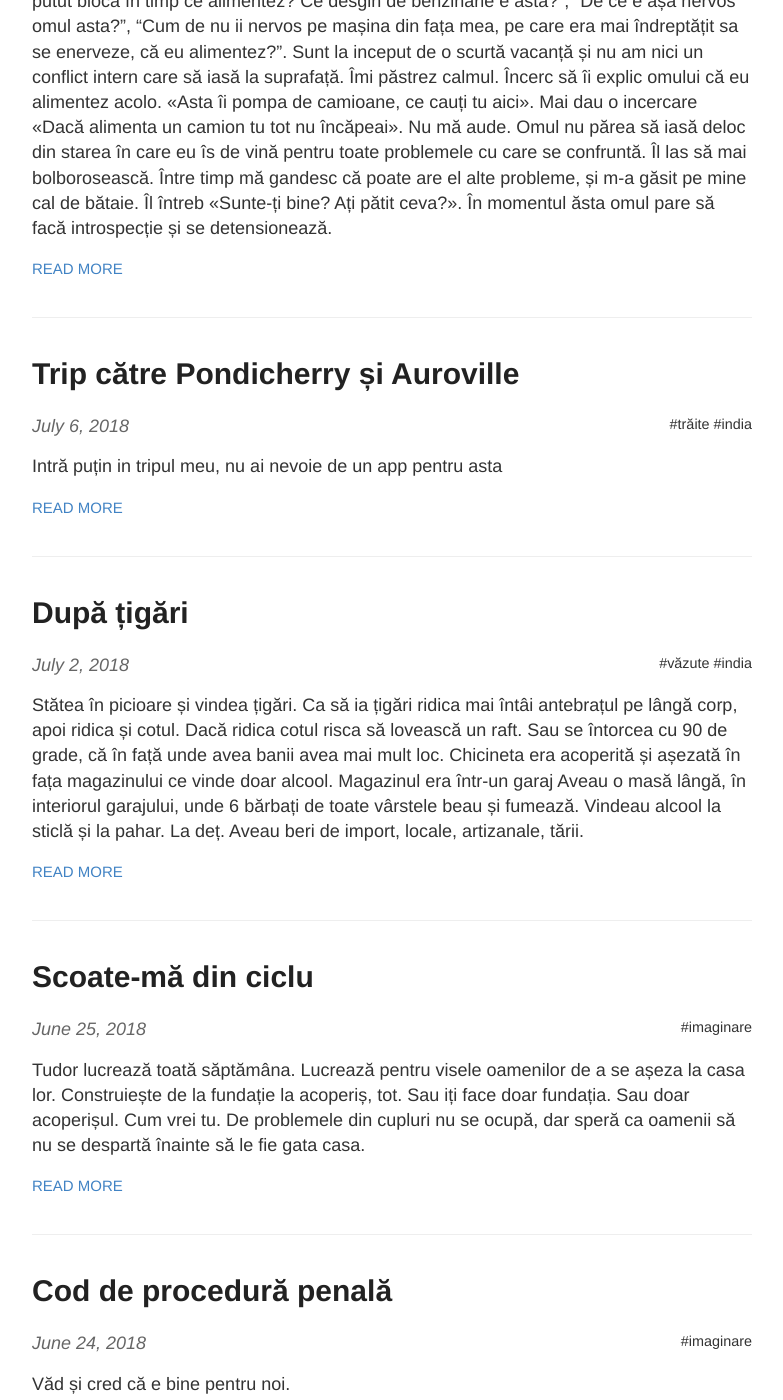
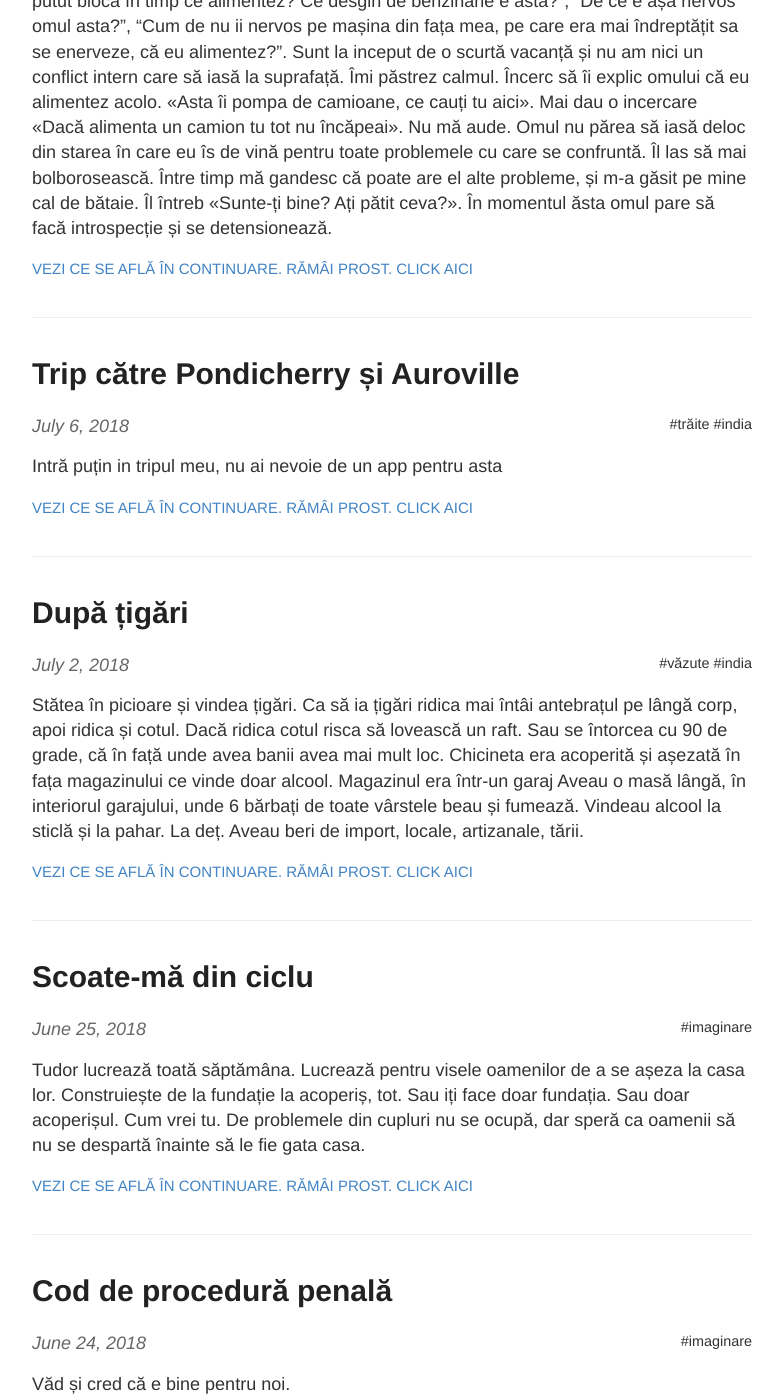
Before and after one commit to dorinoltean/blog, a Jekyll site: the page built from index.html, in a window 1280 px wide and 1400 px high, scrolled down 734 px. Shown: the whole window, without its empty margins (248-1031 px from the left). Built offline with Jekyll 4.4.1, drawn with Linux system fonts in a browser that asks for light colours; some of the changed text lies outside the part shown.

Commit message:
citește mai mult

```diff
--- a/index.html
+++ b/index.html
@@ -19,7 +19,7 @@ layout: default
         {{ post.excerpt }}
       </div>
 
-      <a href="{{ site.baseurl }}{{ post.url }}" class="read-more">Read More</a>
+      <a href="{{ site.baseurl }}{{ post.url }}" class="read-more">Vezi ce se află în continuare. Rămâi prost. Click aici</a>
     </article>
   {% endfor %}
 </div>
```
Also changed, not shown: _posts/2019-01-25-la-benzinarie.md (+3 -0 lines).
